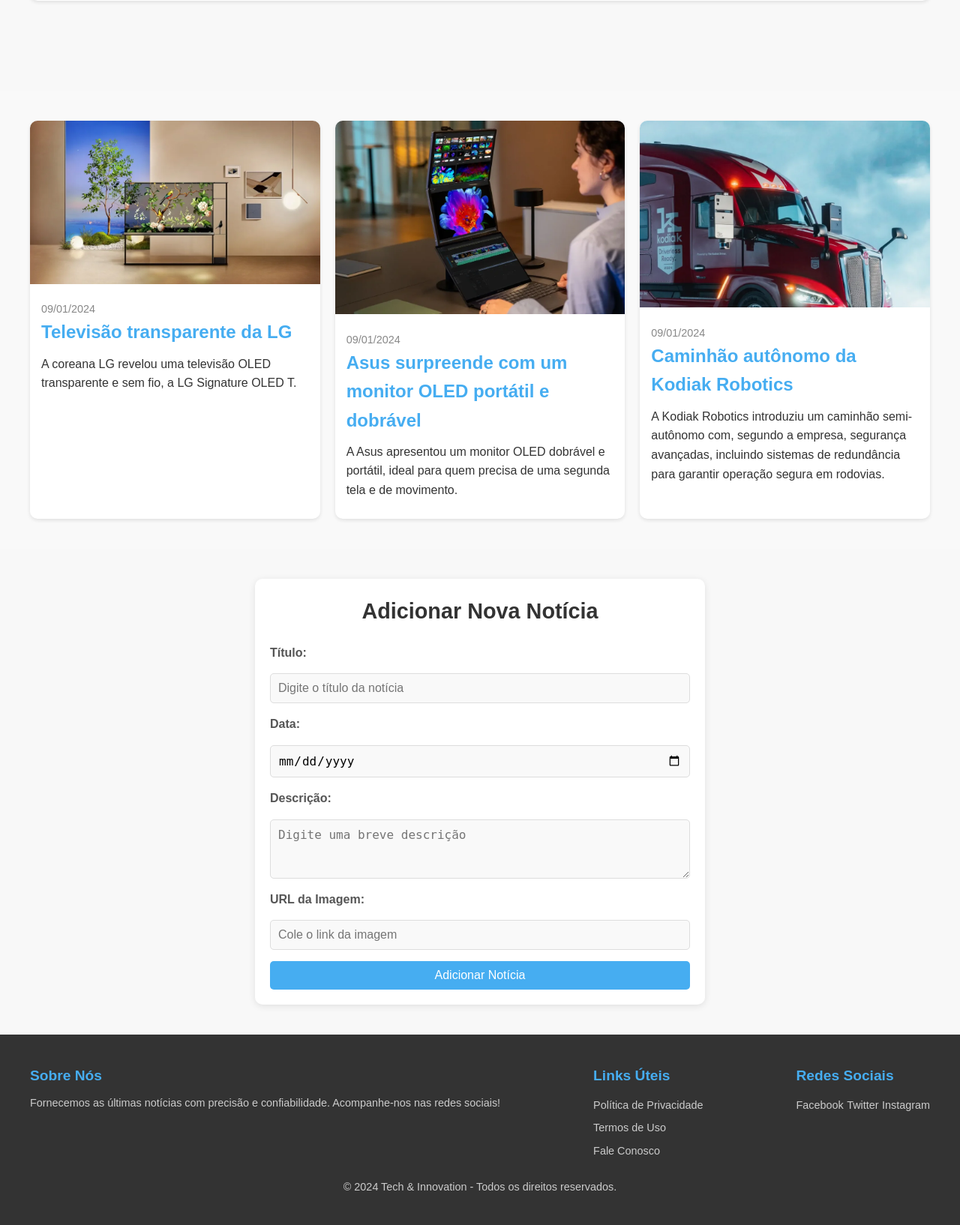
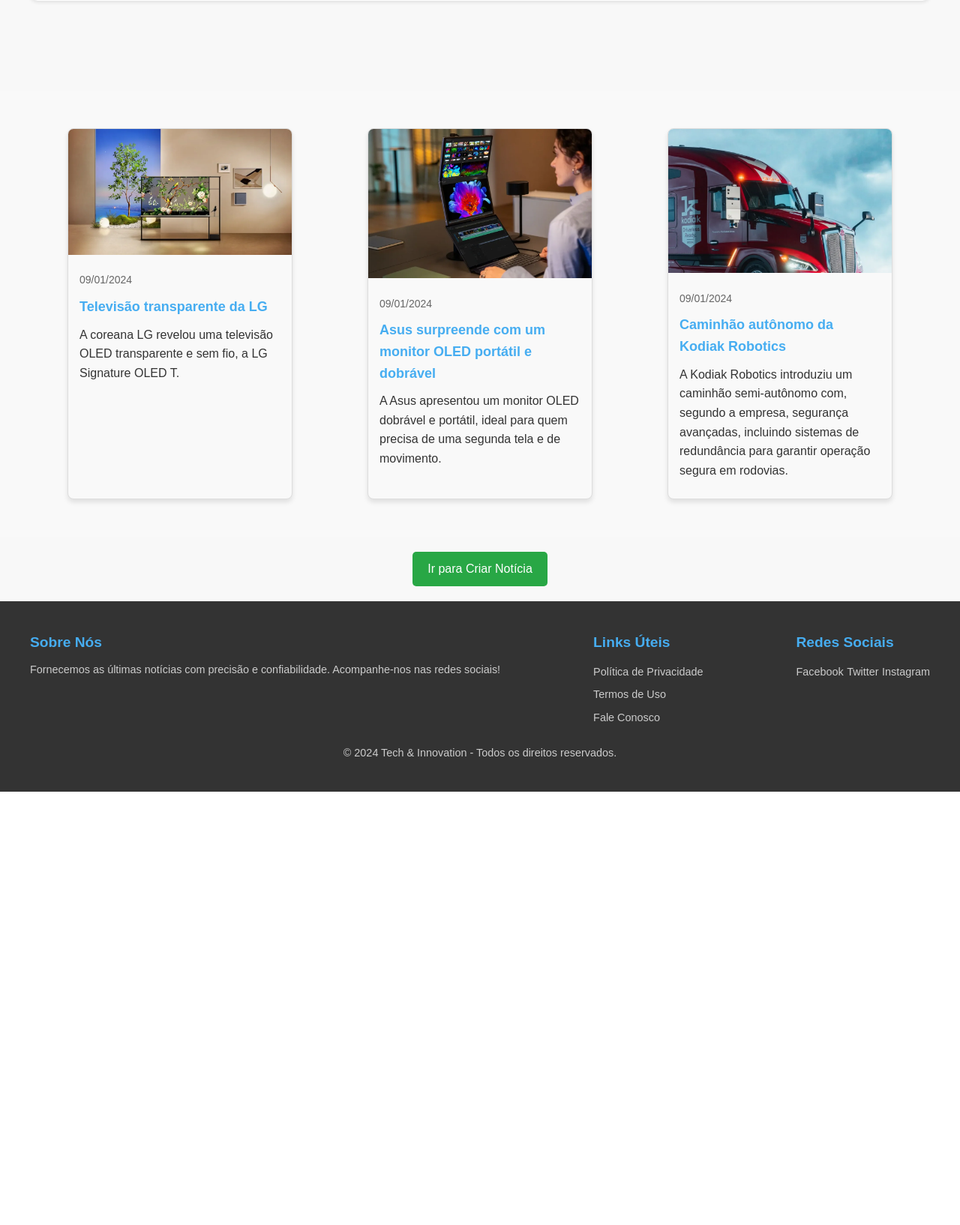
Before and after one commit to Art-Oliver/blog, a PHP site: page / in a window 1280 px wide. Shown: the part 496-2130 px from the top of the page at 75% size. After the commit the page ends 1552 px from the top, so only its background shows below. Run offline with PHP 8.4, Linux system fonts and the light colour scheme; the visitor is signed in with stand-in values (Sample User, id 1).

Commit message:
Add files via upload

```diff
--- a/index.php
+++ b/index.php
@@ -77,23 +77,11 @@
     </section>
 
     <?php if ($logged_in): ?>
-        <section class="formulario">
-            <h2>Adicionar Nova Notícia</h2>
-            <form id="add-noticia" class="noticia-form">
-                <label for="titulo-da-noticia">Título:</label>
-                <input type="text" id="titulo-da-noticia" name="titulo-da-noticia" placeholder="Digite o título da notícia" required>
-
-                <label for="data-da-noticia">Data:</label>
-                <input type="date" id="data-da-noticia" name="data-da-noticia" required>
-
-                <label for="texto-da-noticia">Descrição:</label>
-                <textarea id="texto-da-noticia" name="texto-da-noticia" rows="3" placeholder="Digite uma breve descrição" required></textarea>
-
-                <label for="news-image">URL da Imagem:</label>
-                <input type="url" id="news-image" name="news-image" placeholder="Cole o link da imagem" required>
-
-                <button type="submit" class="form-button">Adicionar Notícia</button>
-            </form>
+        <!-- Botão para redirecionar para criar notícias -->
+        <section class="botao-criar-noticia">
+            <div style="text-align: center; margin: 20px;">
+                <a href="criar_noticias.php" class="botao-publicar-noticia">Ir para Criar Notícia</a>
+            </div>
         </section>
     <?php endif; ?>
 
@@ -122,29 +110,5 @@
             <p>&copy; 2024 Tech & Innovation - Todos os direitos reservados.</p>
         </div>
     </footer>
-
-    <script>
-        <?php if ($logged_in): ?>
-        document.getElementById("add-noticia").addEventListener("submit", function (e) {
-            e.preventDefault();
-            const title = document.getElementById("titulo-da-noticia").value;
-            const date = document.getElementById("data-da-noticia").value;
-            const description = document.getElementById("texto-da-noticia").value;
-            const image = document.getElementById("news-image").value;
-            const newArticle = document.createElement("article");
-            newArticle.classList.add("noticias");
-            newArticle.innerHTML = `
-                <img src="${image}" alt="${title}">
-                <div class="conteudo-da-noticia">
-                    <p class="data-da-noticia">${date}</p>
-                    <h3 class="titulo-da-noticia">${title}</h3>
-                    <p class="texto-da-noticia">${description}</p>
-                </div>
-            `;
-            document.querySelector(".area-noticias").appendChild(newArticle);
-            document.getElementById("add-noticia").reset();
-        });
-        <?php endif; ?>
-    </script>
 </body>
 </html>
--- a/style.css
+++ b/style.css
@@ -276,3 +276,64 @@
   border-radius: 10px;
   box-shadow: 0 5px 10px rgba(0, 0, 0, 0.2);
 }
+.botao-publicar-noticia {
+  display: inline-block;
+  padding: 10px 20px;
+  background-color: #28a745;
+  color: white;
+  font-size: 16px;
+  text-decoration: none;
+  border-radius: 5px;
+  transition: background-color 0.3s;
+}
+
+.botao-publicar-noticia:hover {
+  background-color: #218838;
+}
+.titulo-pagina {
+  text-align: center;
+  margin: 20px 0;
+}
+
+.area-noticias {
+  display: flex;
+  flex-wrap: wrap;
+  justify-content: space-around;
+  gap: 20px;
+  padding: 10px;
+}
+
+.noticias {
+  border: 1px solid #ddd;
+  border-radius: 8px;
+  overflow: hidden;
+  width: 300px;
+  background-color: #f9f9f9;
+  box-shadow: 0px 4px 6px rgba(0, 0, 0, 0.1);
+}
+
+.noticias img {
+  width: 100%;
+  height: auto;
+}
+
+.conteudo-da-noticia {
+  padding: 15px;
+}
+
+.titulo-da-noticia {
+  font-size: 18px;
+  font-weight: bold;
+  margin-bottom: 10px;
+}
+
+.data-da-noticia {
+  font-size: 14px;
+  color: #666;
+  margin-bottom: 10px;
+}
+
+.texto-da-noticia {
+  font-size: 16px;
+  color: #333;
+}
```
Also changed, not shown: criar_noticias.php (added, +126 -0 lines), visualizar_noticias.php (added, +108 -0 lines), imagens/Robo-musculos-1.jpg (added), imagens/VW-GOLF_CES_COCKPIT.webp (added), imagens/caminhao.webp (added), imagens/logo1.webp (added), imagens/monitor-asus.webp (added), imagens/tv-lg.webp (added).
